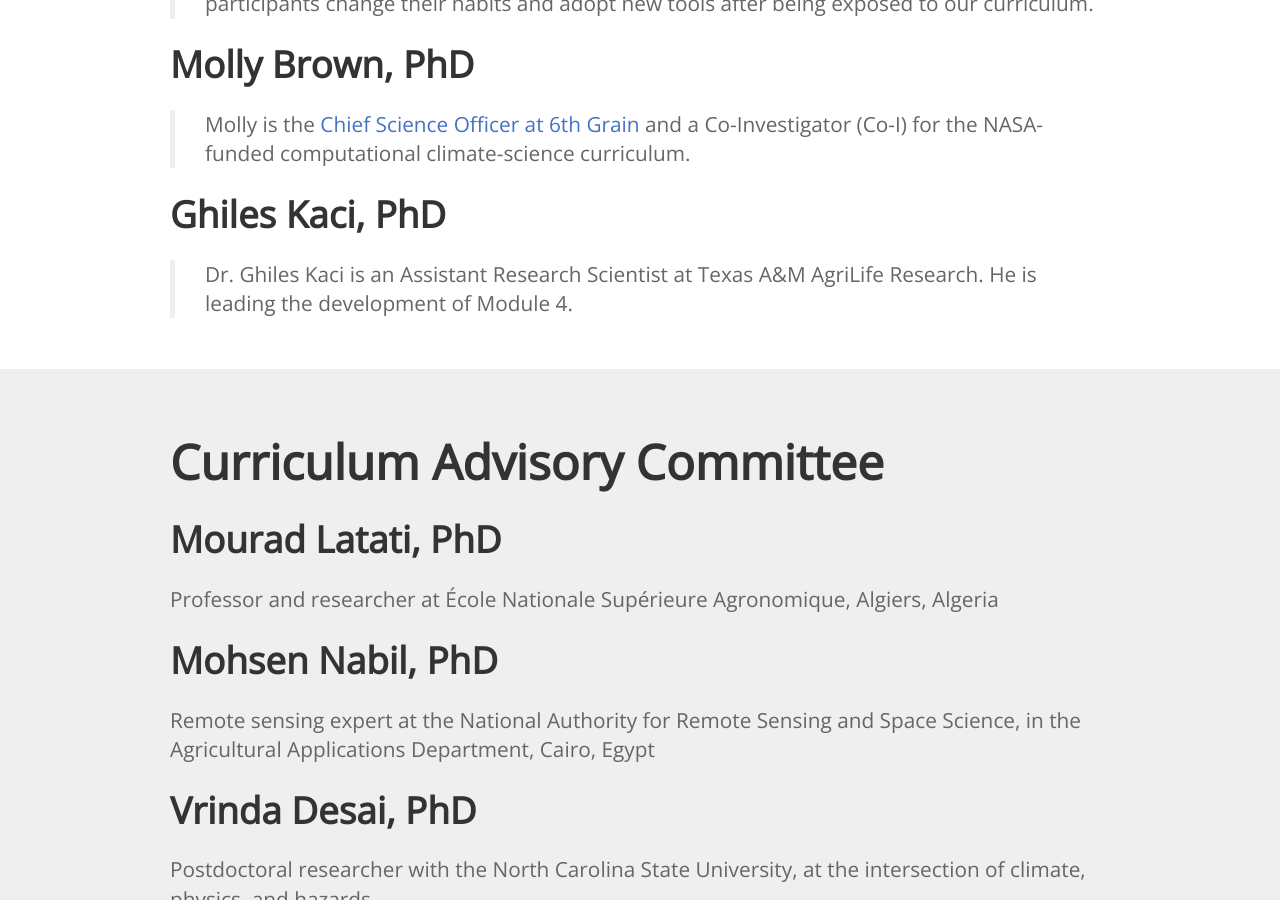
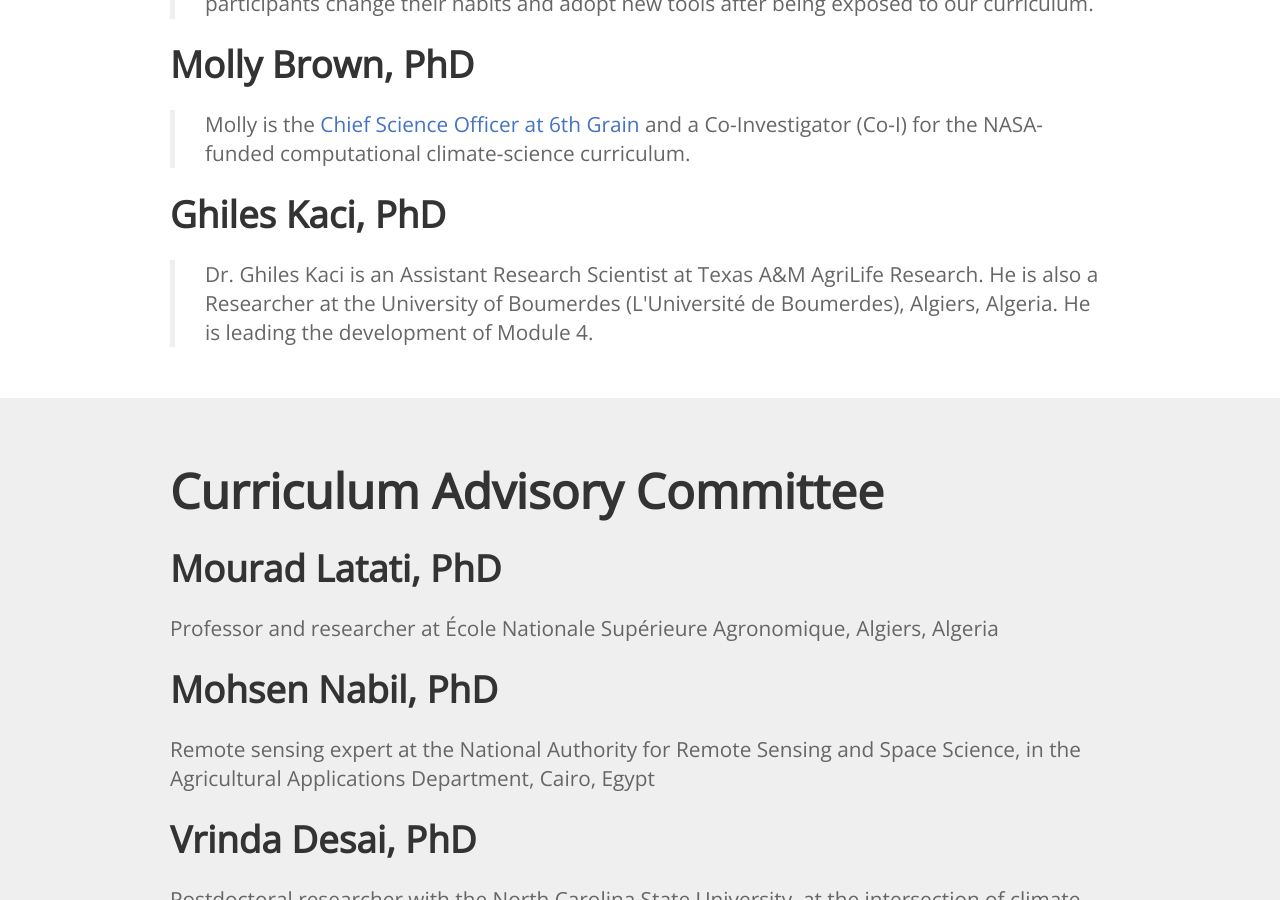
Before and after one commit to OpenClimateScience/OpenClimateScience.github.io, a Jekyll site: the page built from team.md, in a window 1280 px wide and 900 px high, scrolled down 845 px. Built offline with Jekyll 4.4.1, drawn with Linux system fonts in a browser that asks for light colours; nearby versions of some CDN libraries.

Commit message:
Updated Ghiles' affiliation

```diff
--- a/team.md
+++ b/team.md
@@ -37,7 +37,7 @@ permalink: /team
 	<div class="bio">
 		<h2 class="team">Ghiles Kaci, PhD</h2>
 		<p>
-		Dr. Ghiles Kaci is an Assistant Research Scientist at Texas A&M AgriLife Research. He is leading the development of Module 4.
+		Dr. Ghiles Kaci is an Assistant Research Scientist at Texas A&M AgriLife Research. He is also a Researcher at the University of Boumerdes (L'Université de Boumerdes), Algiers, Algeria. He is leading the development of Module 4.
 		</p>
 	</div>
 </div>
```
